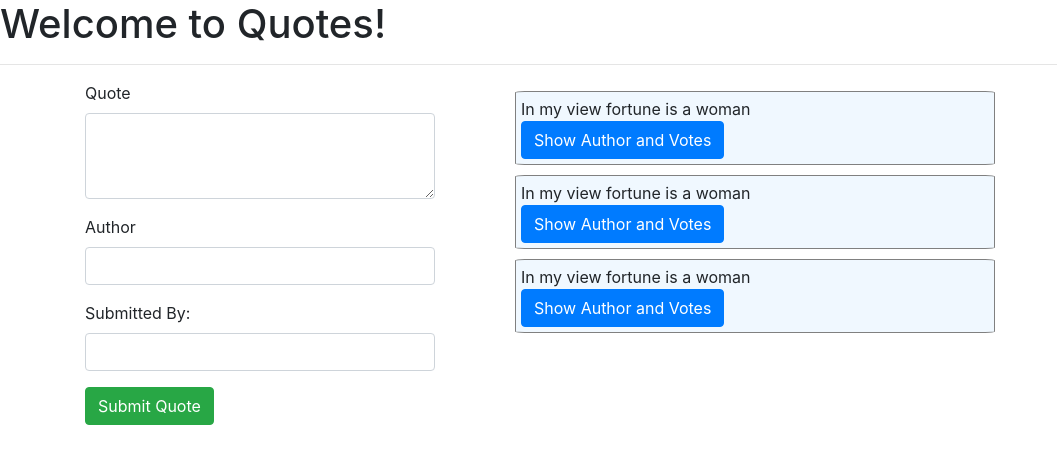
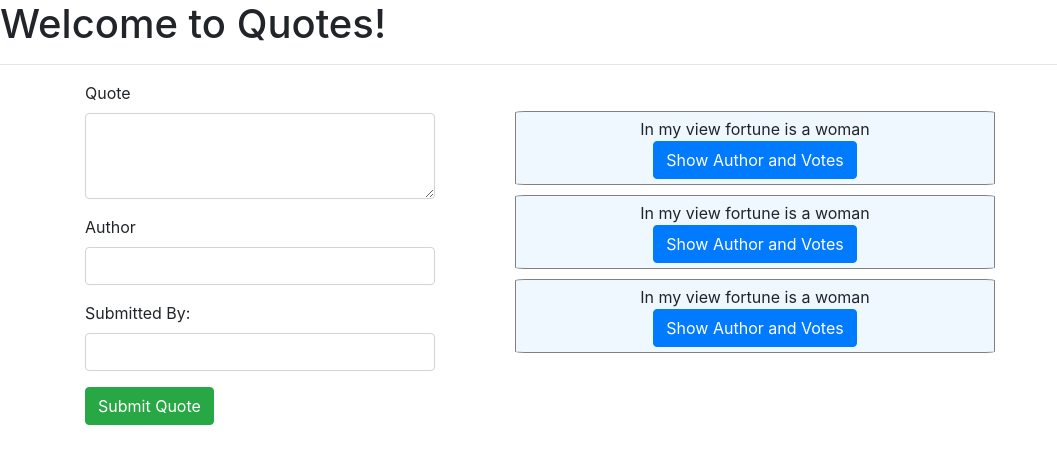
Before and after one commit to MugachaGichamba/Quotes, an Angular app: page / in a window 1280 px wide. Shown: the top 464 px of the page, without its empty margins (0-1057 px from the left). Built offline with nearby package versions, Linux system fonts and the light colour scheme.

Commit message:
Added margins, borders and padding to quotes list div

```diff
--- a/src/app/quote/quote.component.css
+++ b/src/app/quote/quote.component.css
@@ -6,4 +6,9 @@
     border-radius: 2%;
     width: auto;
     background-color: aliceblue;
+    text-align: center;
 }
+
+#quote_list {
+    margin-top: 20px;
+}
```
